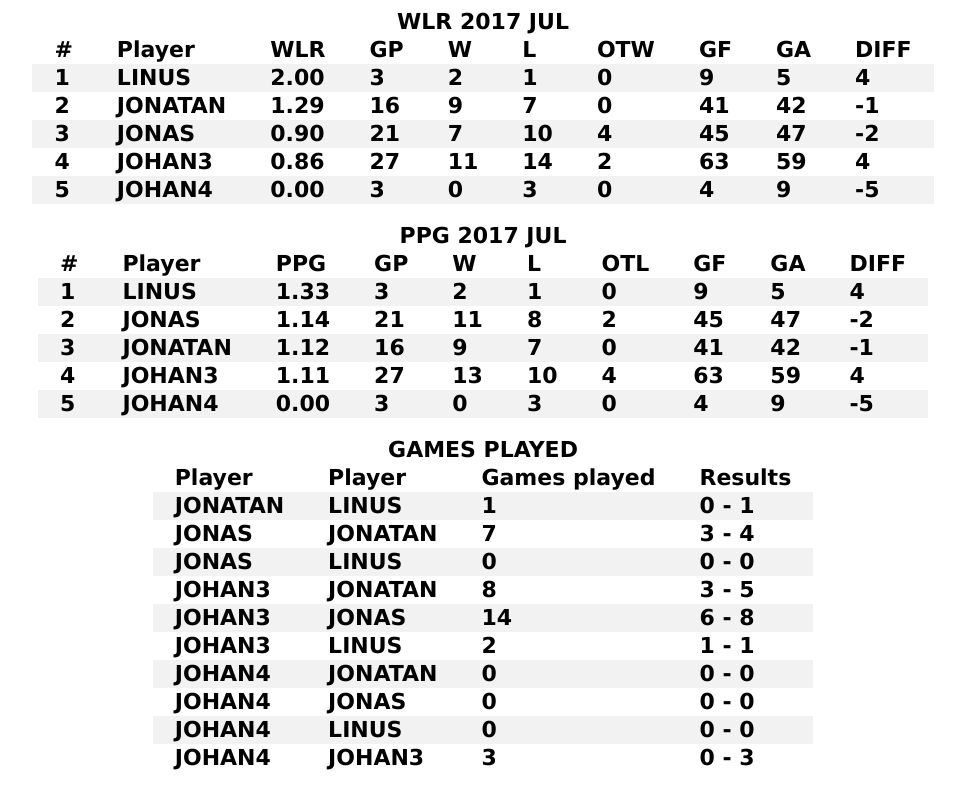
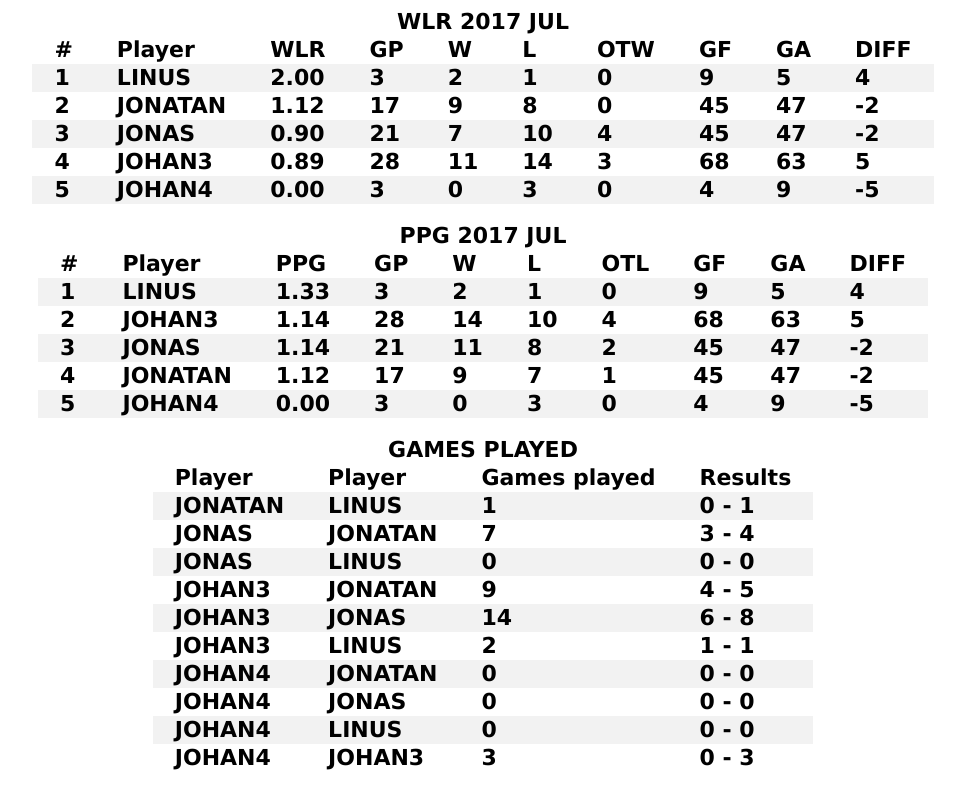
Before and after one commit to SoamJaws/nhl, a plain HTML site: page index.html in a window 1280 px wide. Shown: the top 787 px of the page, without its empty margins (165-1130 px from the left). Drawn offline with Linux system fonts and the light colour scheme.

Commit message:
Updated stats

```diff
--- a/index.html
+++ b/index.html
@@ -31,14 +31,14 @@
 <tr class="player">
 <th>2</th>
 <th>JONATAN</th>
-<th>1.29</th>
-<th>16</th>
+<th>1.12</th>
+<th>17</th>
 <th>9</th>
-<th>7</th>
+<th>8</th>
 <th>0</th>
-<th>41</th>
-<th>42</th>
-<th>-1</th>
+<th>45</th>
+<th>47</th>
+<th>-2</th>
 </tr>
 <tr class="player">
 <th>3</th>
@@ -55,14 +55,14 @@
 <tr class="player">
 <th>4</th>
 <th>JOHAN3</th>
-<th>0.86</th>
-<th>27</th>
+<th>0.89</th>
+<th>28</th>
 <th>11</th>
 <th>14</th>
-<th>2</th>
+<th>3</th>
+<th>68</th>
 <th>63</th>
-<th>59</th>
-<th>4</th>
+<th>5</th>
 </tr>
 <tr class="player">
 <th>5</th>
@@ -106,6 +106,18 @@
 </tr>
 <tr class="player">
 <th>2</th>
+<th>JOHAN3</th>
+<th>1.14</th>
+<th>28</th>
+<th>14</th>
+<th>10</th>
+<th>4</th>
+<th>68</th>
+<th>63</th>
+<th>5</th>
+</tr>
+<tr class="player">
+<th>3</th>
 <th>JONAS</th>
 <th>1.14</th>
 <th>21</th>
@@ -117,28 +129,16 @@
 <th>-2</th>
 </tr>
 <tr class="player">
-<th>3</th>
+<th>4</th>
 <th>JONATAN</th>
 <th>1.12</th>
-<th>16</th>
+<th>17</th>
 <th>9</th>
 <th>7</th>
-<th>0</th>
-<th>41</th>
-<th>42</th>
-<th>-1</th>
-</tr>
-<tr class="player">
-<th>4</th>
-<th>JOHAN3</th>
-<th>1.11</th>
-<th>27</th>
-<th>13</th>
-<th>10</th>
-<th>4</th>
-<th>63</th>
-<th>59</th>
-<th>4</th>
+<th>1</th>
+<th>45</th>
+<th>47</th>
+<th>-2</th>
 </tr>
 <tr class="player">
 <th>5</th>
@@ -183,8 +183,8 @@
 <tr class="player">
 <th>JOHAN3</th>
 <th>JONATAN</th>
-<th>8</th>
-<th>3 - 5</th>
+<th>9</th>
+<th>4 - 5</th>
 </tr>
 <tr class="player">
 <th>JOHAN3</th>
```
